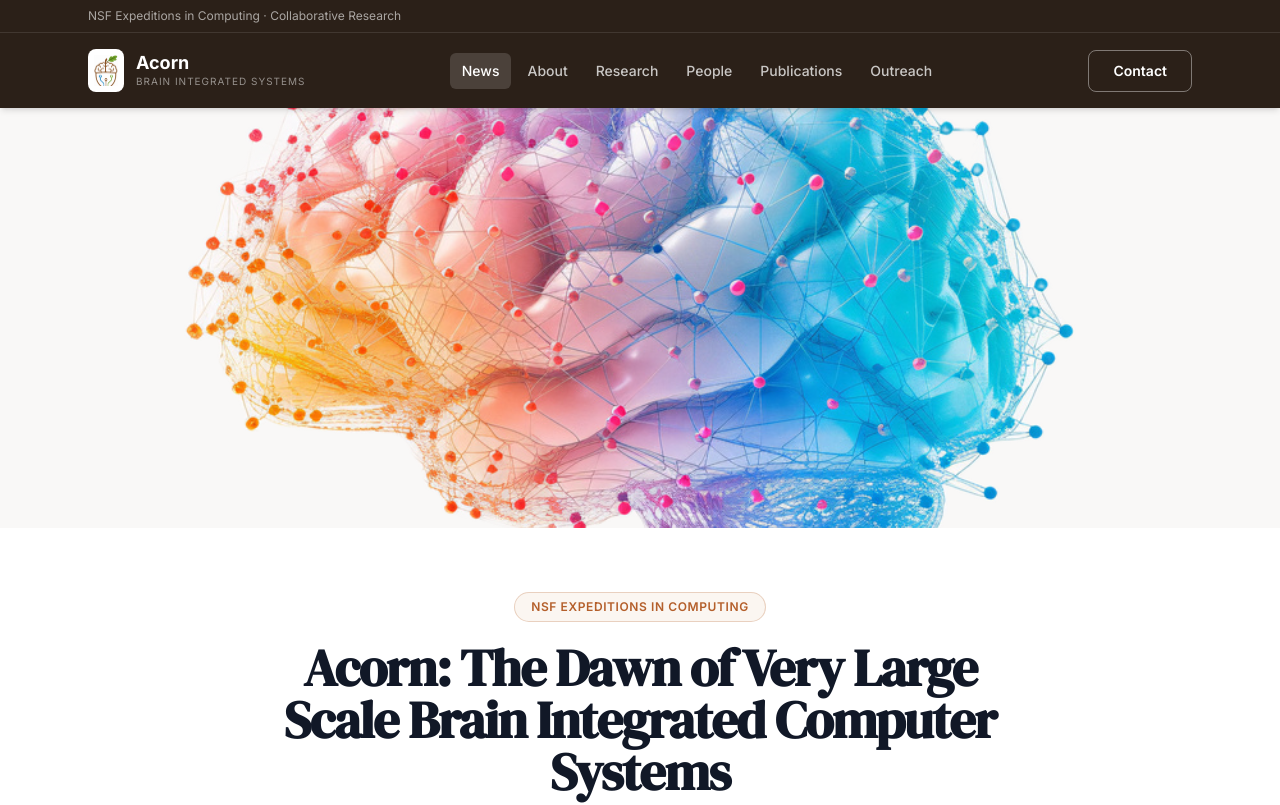
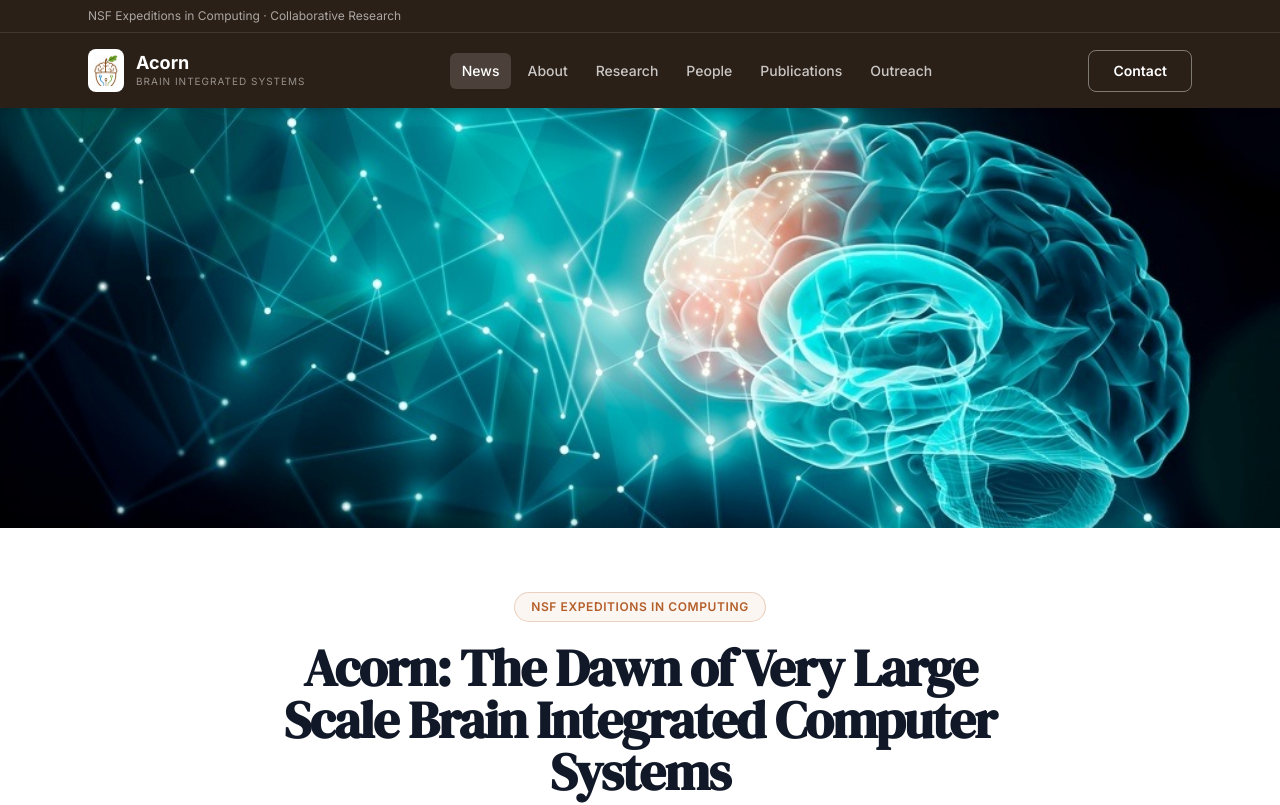
Before and after one commit to Gimmick12-DYY/Acorn-Web, a Next.js app in the folder apps/web/: page / in a window 1280 px wide. Shown: the top 805 px of the page. Built offline with nearby package versions, Linux system fonts and the light colour scheme.

Commit message:
Update- image

```diff
--- a/apps/web/components/Hero.tsx
+++ b/apps/web/components/Hero.tsx
@@ -9,10 +9,14 @@ export function Hero() {
     <>
       <ImageSlot
         src={heroImage}
-        alt="Stylized neural network brain representing Acorn brain-computer interfacing research"
+        alt="Neural network connected to a glowing brain — Acorn brain-computer interfacing research"
         variant="banner"
         fit="cover"
         className="bg-black"
+        width={1016}
+        height={571}
+        loading="eager"
+        fetchPriority="high"
       />
 
       <section className="bg-white border-b border-gray-200/80">
--- a/apps/web/components/ImageSlot.tsx
+++ b/apps/web/components/ImageSlot.tsx
@@ -10,6 +10,10 @@ type ImageSlotProps = {
   /** Use contain for diagrams; cover for photos. */
   fit?: 'cover' | 'contain';
   className?: string;
+  width?: number;
+  height?: number;
+  loading?: 'eager' | 'lazy';
+  fetchPriority?: 'high' | 'low' | 'auto';
 };
 
 const aspectClass = {
@@ -25,6 +29,10 @@ export function ImageSlot({
   variant = 'default',
   fit = 'cover',
   className = '',
+  width,
+  height,
+  loading,
+  fetchPriority,
 }: ImageSlotProps) {
   const sizeClass =
     variant === 'banner'
@@ -42,6 +50,10 @@ export function ImageSlot({
         <img
           src={src}
           alt={alt}
+          width={width}
+          height={height}
+          loading={loading}
+          fetchPriority={fetchPriority}
           className={`absolute inset-0 w-full h-full ${fit === 'contain' ? 'object-contain' : 'object-cover'}`}
         />
       ) : (
--- a/apps/web/content/images.ts
+++ b/apps/web/content/images.ts
@@ -1,6 +1,6 @@
 /** Public site images — paths under apps/web/public/images/ */
 
-export const heroImage = '/images/hero-brain.png';
+export const heroImage = '/images/hero-brain.jpg';
 
 export const overviewPanels = [
   {
```
Also changed, not shown: apps/web/public/images/hero-brain.jpg (added), apps/web/public/images/hero-brain.png (deleted).
